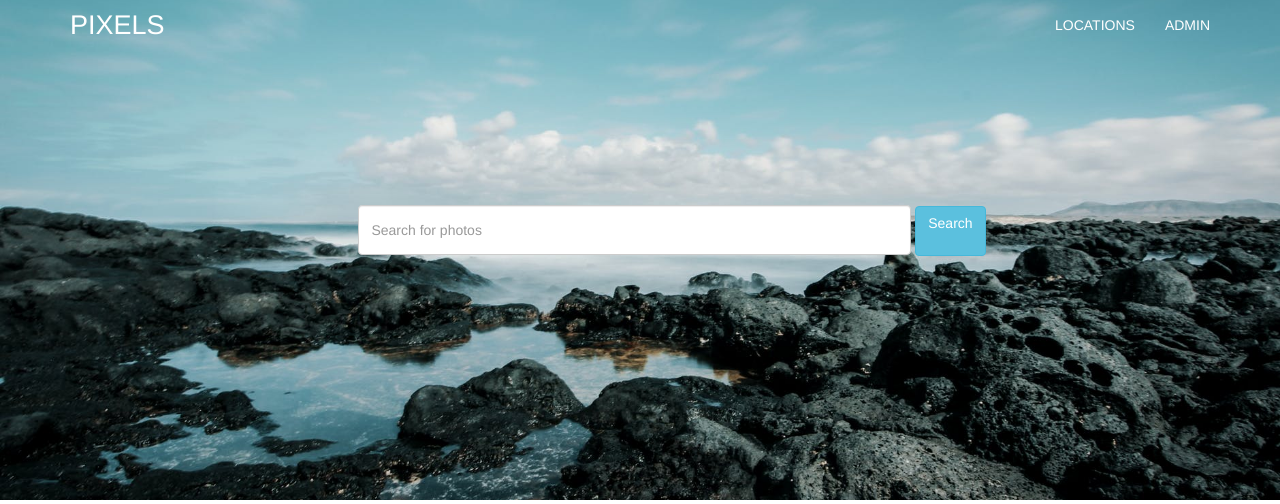
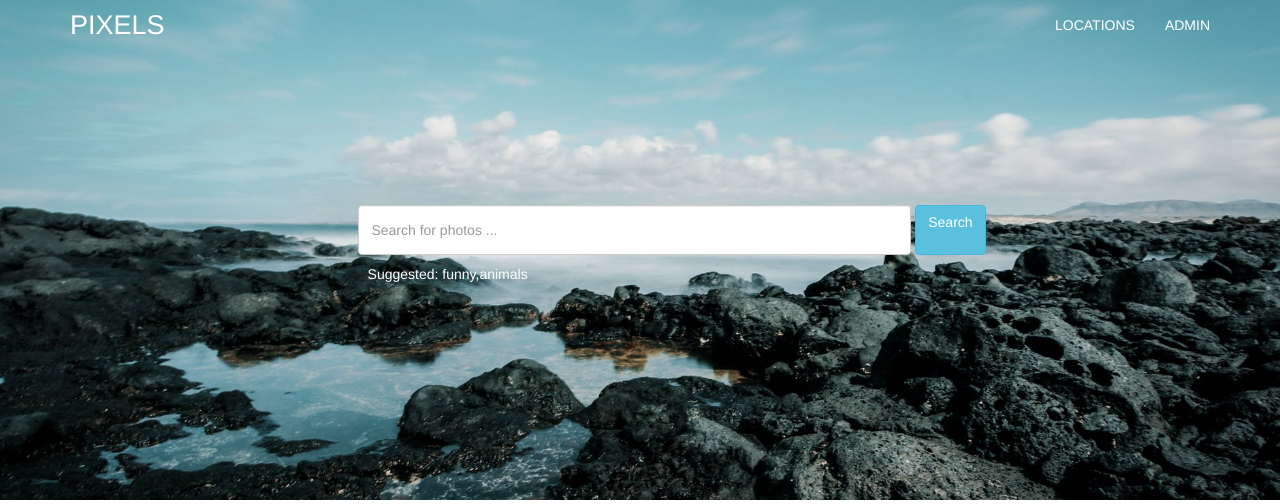
Before and after one commit to RKatana/pixels, a Django app: template photos/templates/index.html in a window 1280 px wide. Shown: the top 504 px of the page. Run offline with Django 3.2, Linux system fonts and the light colour scheme; the template is opened without the code that fills it: most values are stand-ins (such as "Sample title", 1, 10 or a date in 2020); grey boxes marked "Sample" are stand-in pictures; some libraries are stand-ins or nearby versions.

Commit message:
Style the main form

```diff
--- a/photos/templates/index.html
+++ b/photos/templates/index.html
@@ -17,10 +17,11 @@
     <div class="landing">
         {% include "navbar.html" %}
         <div class="form-container">
-            <form action="" role="search" class="form-inlin">
-            <input class="form-control" type="text" placeholder="Search for photos">
-                <a class="btn btn-info">Search</a>
+            <form action="" role="search" class="back-form form-inline">
+                <input class="form-control" type="text" placeholder="Search for photos ...">
+                <a id="search-btn" class="btn btn-info">Search</a>
             </form>
+            <p class="under">Suggested: funny,animals</p>
         </div>
     </div>
     <div class="container-fluid">
--- a/photos/templates/navbar.html
+++ b/photos/templates/navbar.html
@@ -9,6 +9,7 @@
             </button>
             <a href="/" class="navbar-brand">PIXELS</a>
         </div>
+
         <div class="collapse navbar-collapse">
             <ul class="nav navbar-nav navbar-right">
                 <li><a href="#">LOCATIONS</a></li>
--- a/static/css/index.css
+++ b/static/css/index.css
@@ -45,13 +45,19 @@ nav a {
     margin-left: 28%;
     margin-top: 16%;
 }
-form .form-control {
+.back-form .form-control {
     width: 60%;
     height: 50px;
     display: inline-block;
 }
-form a {
+#search-btn {
     height: 50px;
     display: flex;
     align-items: center;
+    display: inline-block;
 }
+
+.under {
+    color: white;
+    margin: 1%;
+}
--- a/static/js/nav.js
+++ b/static/js/nav.js
@@ -1,6 +1,7 @@
 $(window).scroll(() => {
     if ($(document).scrollTop() > 450) {
         $("nav").addClass("shrink")
+        $(".nav-form").show()
 
     } else  {
         $("nav").removeClass("shrink")
```
